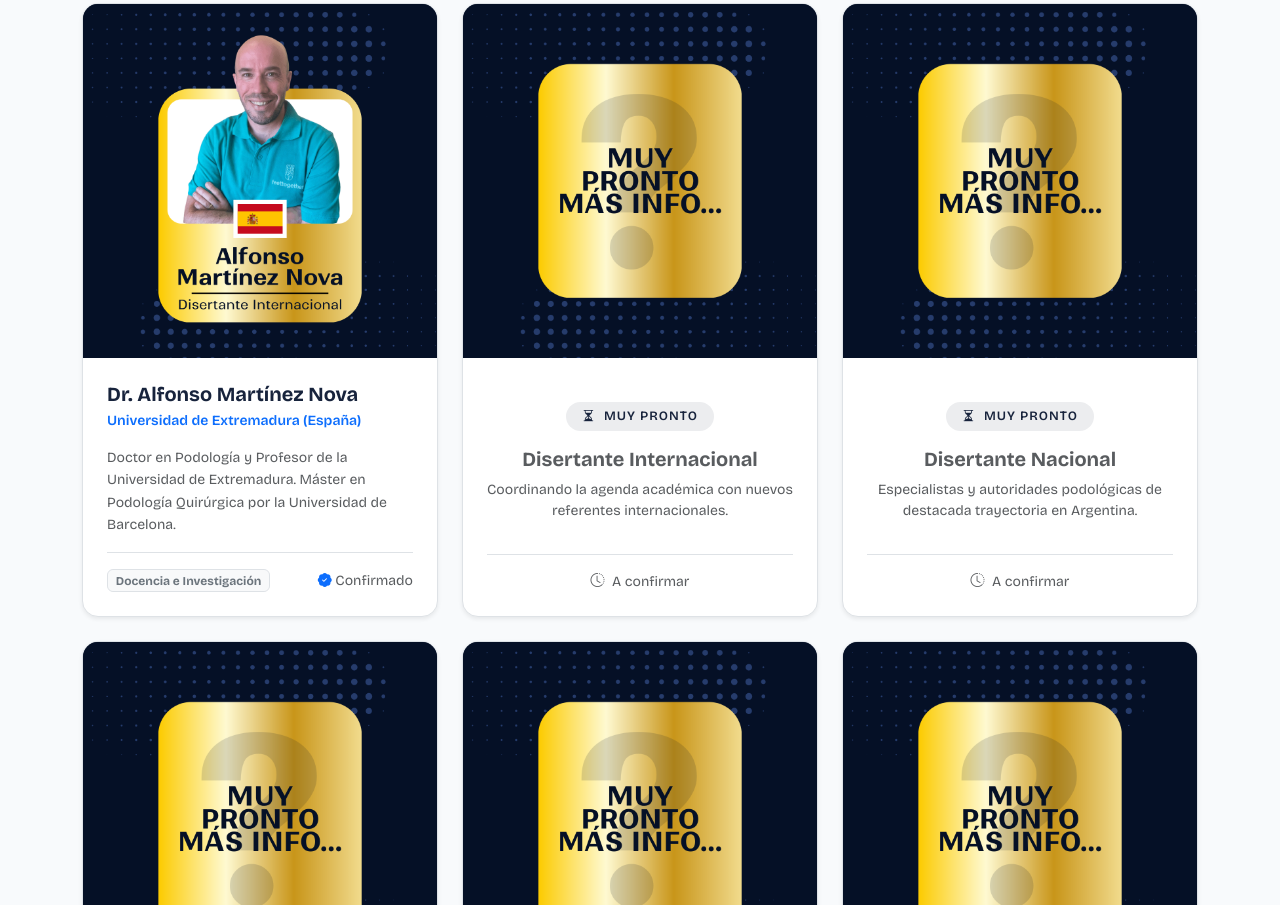
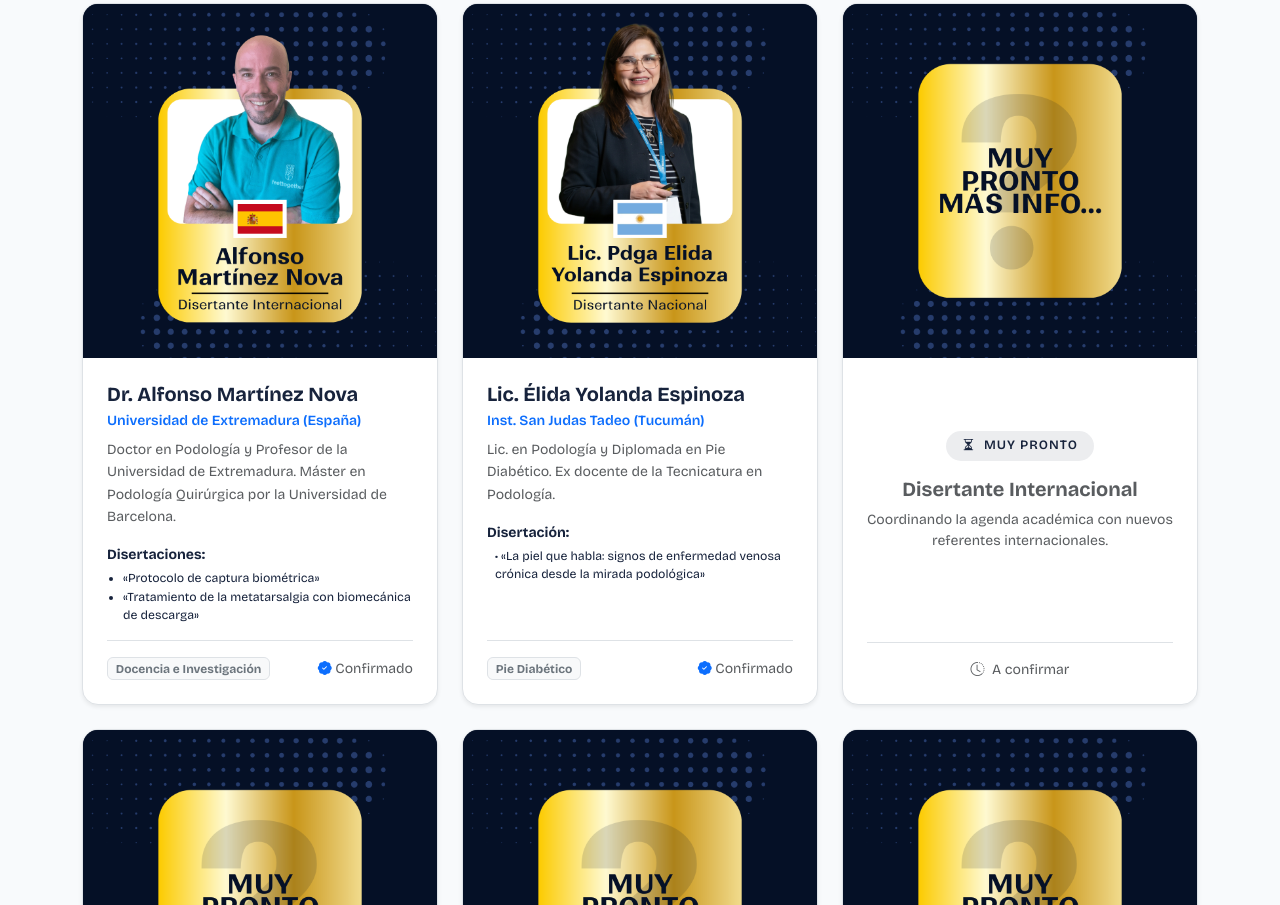
Before and after one commit to FrancoLescano07/Congreso-de-Pod-logos, a plain HTML site: page pages/disertantes.html in a window 1280 px wide. Shown: the part 450-1355 px from the top of the page. Drawn offline with nearby package versions, Linux system fonts and the light colour scheme.

Commit message:
actualiza tarjetas de disertantes nacional e internacional

```diff
--- a/pages/disertantes.html
+++ b/pages/disertantes.html
@@ -106,7 +106,7 @@
       <!-- Grilla de Disertantes -->
       <div class="row g-4" id="speaker-grid">
 
-        <!-- 1. DISERTANTE CONFIRMADO 1: Dr. Alfonso Martínez Nova -->
+       <!-- 1. DISERTANTE CONFIRMADO 1: Dr. Alfonso Martínez Nova -->
         <div class="col-md-6 col-lg-4 speaker-item" data-category="internacional">
           <div class="card h-100 border rounded-4 overflow-hidden shadow-sm d-flex flex-column bg-white">
             <div class="position-relative" style="background-color: #17233c;">
@@ -117,13 +117,22 @@
             </div>
             <div class="card-body p-4 d-flex flex-column">
               <h5 class="fw-bold mb-1" style="color: #17233c;">Dr. Alfonso Martínez Nova</h5>
-              <div class="text-primary small fw-semibold mb-3">
+              <div class="text-primary small fw-semibold mb-2">
                 Universidad de Extremadura (España)
               </div>
-              <p class="small text-muted mb-3 flex-grow-1" style="line-height: 1.6;">
+              <p class="small text-muted mb-3" style="line-height: 1.6;">
                 Doctor en Podología y Profesor de la Universidad de Extremadura. Máster en Podología Quirúrgica por la Universidad de Barcelona.
               </p>
-              <div class="pt-3 border-top d-flex align-items-center justify-content-between">
+
+              <div class="small mb-3" style="color: #17233c;">
+                <strong>Disertaciones:</strong>
+                <ul class="ps-3 mb-0 mt-1 small" style="line-height: 1.5;">
+                  <li>«Protocolo de captura biométrica»</li>
+                  <li>«Tratamiento de la metatarsalgia con biomecánica de descarga»</li>
+                </ul>
+              </div>
+
+              <div class="pt-3 border-top mt-auto d-flex align-items-center justify-content-between">
                 <span class="badge bg-light text-secondary border">Docencia e Investigación</span>
                 <span class="text-muted small"><i class="bi bi-patch-check-fill text-primary"></i> Confirmado</span>
               </div>
@@ -131,7 +140,41 @@
           </div>
         </div>
 
-        <!-- 2. PLACEHOLDER INTERNACIONAL -->
+
+<!-- 2. DISERTANTE NACIONAL: Lic. Élida Yolanda Espinoza -->
+        <div class="col-md-6 col-lg-4 speaker-item" data-category="nacional">
+          <div class="card h-100 border rounded-4 overflow-hidden shadow-sm d-flex flex-column bg-white">
+            <div class="position-relative" style="background-color: #17233c;">
+              <img src="../img/elida-espinoza.png"
+                   alt="Lic. Élida Yolanda Espinoza"
+                   class="w-100 d-block"
+                   style="aspect-ratio: 1 / 1; object-fit: contain;">
+            </div>
+            <div class="card-body p-4 d-flex flex-column">
+              <h5 class="fw-bold mb-1" style="color: #17233c;">Lic. Élida Yolanda Espinoza</h5>
+              <div class="text-primary small fw-semibold mb-2">
+                Inst. San Judas Tadeo (Tucumán)
+              </div>
+              <p class="small text-muted mb-3" style="line-height: 1.6;">
+                Lic. en Podología y Diplomada en Pie Diabético. Ex docente de la Tecnicatura en Podología.
+              </p>
+
+              <div class="small mb-3" style="color: #17233c;">
+                <strong>Disertación:</strong>
+                <ul class="list-unstyled ps-2 mb-0 mt-1 small" style="line-height: 1.5;">
+                  <li>• «La piel que habla: signos de enfermedad venosa crónica desde la mirada podológica»</li>
+                </ul>
+              </div>
+
+              <div class="pt-3 border-top mt-auto d-flex align-items-center justify-content-between">
+                <span class="badge bg-light text-secondary border">Pie Diabético</span>
+                <span class="text-muted small"><i class="bi bi-patch-check-fill text-primary"></i> Confirmado</span>
+              </div>
+            </div>
+          </div>
+        </div>
+
+        <!-- 3. PLACEHOLDER INTERNACIONAL -->
         <div class="col-md-6 col-lg-4 speaker-item" data-category="internacional">
           <div class="card h-100 border rounded-4 overflow-hidden shadow-sm d-flex flex-column bg-white">
             <div class="position-relative" style="background-color: #17233c;">
@@ -158,32 +201,6 @@
           </div>
         </div>
 
-        <!-- 3. PLACEHOLDER NACIONAL -->
-        <div class="col-md-6 col-lg-4 speaker-item" data-category="nacional">
-          <div class="card h-100 border rounded-4 overflow-hidden shadow-sm d-flex flex-column bg-white">
-            <div class="position-relative" style="background-color: #17233c;">
-              <img src="../img/muy-pronto.png"
-                   alt="Muy pronto más información"
-                   class="w-100 d-block"
-                   style="aspect-ratio: 1 / 1; object-fit: contain;">
-            </div>
-            <div class="card-body p-4 d-flex flex-column text-center">
-              <div class="my-auto py-2">
-                <span class="badge px-3 py-2 rounded-pill text-uppercase fw-semibold mb-3"
-                      style="background-color: rgba(23, 35, 60, 0.08); color: #17233c; font-size: 0.8rem; letter-spacing: 1px;">
-                  <i class="bi bi-hourglass-split me-1"></i> Muy pronto
-                </span>
-                <h5 class="fw-bold text-muted mb-2">Disertante Nacional</h5>
-                <p class="small text-muted mb-0">
-                  Especialistas y autoridades podológicas de destacada trayectoria en Argentina.
-                </p>
-              </div>
-              <div class="pt-3 border-top mt-auto d-flex align-items-center justify-content-center">
-                <span class="text-muted small"><i class="bi bi-clock-history me-1"></i> A confirmar</span>
-              </div>
-            </div>
-          </div>
-        </div>
 
         <!-- 4. TARJETA NUEVA: Muy Pronto - Internacional -->
         <div class="col-md-6 col-lg-4 speaker-item" data-category="internacional">
```
Also changed, not shown: img/elida-espinoza.png (added).
